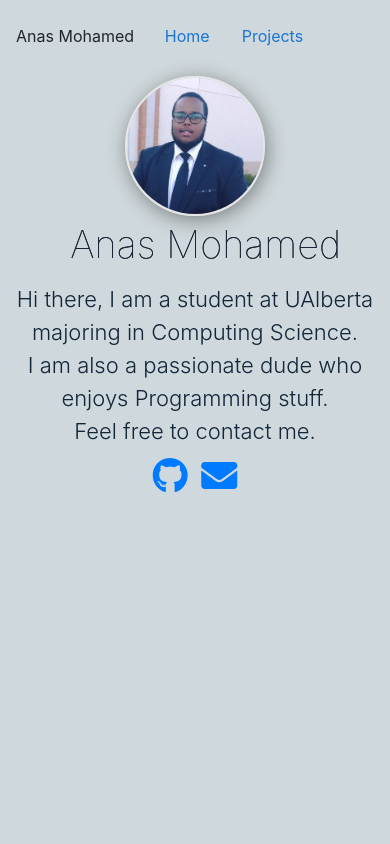
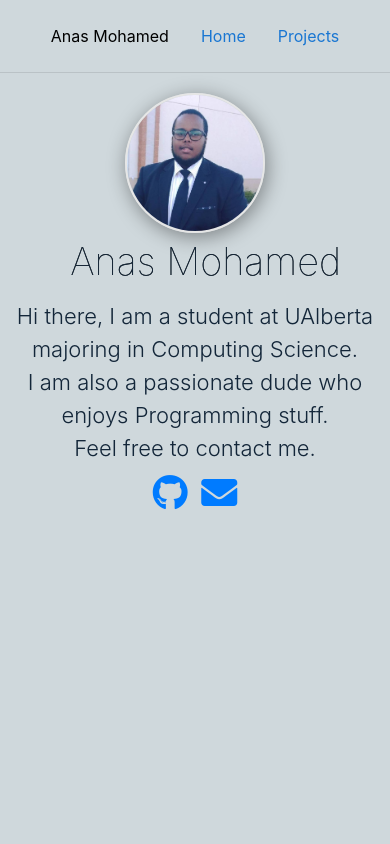
Before and after one commit to R-KUMAR-JAIN/personal-website-flask, a Flask app: page / in a window 390 px wide. Run offline with Flask 2, Linux system fonts and the light colour scheme; some libraries are stand-ins or nearby versions.

Commit message:
Fixed Navbar shifting plus some Typos

```diff
--- a/static/css/findyourmla.css
+++ b/static/css/findyourmla.css
@@ -7,7 +7,6 @@ body, html {
 body {
 	text-align: center;
 	background: #CFD8DC;
-	box-shadow: inset 0px 0px 10px #1a1a1a;
 }
 
 .site-wrapper-inner {
--- a/static/css/index.css
+++ b/static/css/index.css
@@ -1,15 +1,12 @@
 body, html {
-    height: 100%
-    margin: 0;
+    height: 100%;
+    min-width: 100%;
+	margin: 0px auto;
 }
 
 body {
 	background: #CFD8DC;
 	text-align: center;
-}
-
-.site-wrapper {
-	width: 100%;
 }
 
 .tab-content {
@@ -35,6 +32,7 @@ body {
 }
 
 #Projects {
+	position: flex;
 	opacity: 1;
 	animation-name: fadeInOpacity;
 	animation-iteration-count: 1;
@@ -90,6 +88,11 @@ body {
 	}
 }
 @media only screen and (max-width: 768px){
+	.proj_img {
+		width: 280px;
+		height: 200px;
+	}
+
 	.cover-heading {
 		display: grid;
 	}
--- a/static/css/navbar.css
+++ b/static/css/navbar.css
@@ -1,9 +1,8 @@
 /* The Navigation at the top of the website */
-
-.justify-content-start {
-	position: fixed;
-	left: 50px;
-	}
+.justify-content-center{
+    max-width: 100%;
+    min-width: 1920px;
+}
 
 .nav-item {
 	margin-top: 1em;
@@ -15,19 +14,14 @@ a:hover {
 }
 
 .nav-link {
+	position: relative;
 	color: #1976D2;
 }
 
-@media (max-width: 768px){
-	body {
-		box-shadow: unset 0px 0px 10px #1a1a1a;
+@media only screen and (max-width: 1919px){
+	.justify-content-center{
+		max-width: 100%;
+		min-width: 0px;
 	}
 
-	.justify-content-start {
-		left: 0px;
-	}
-
-	.justify-content-center{
-		margin-left: 20%;
-	}
 }
--- a/templates/home.html
+++ b/templates/home.html
@@ -25,12 +25,10 @@
 	</head>
 	<body>
 		<div class="site-wrapper">
-			<ul class="nav justify-content-start">
+			<ul class="nav justify-content-center">
 				<li class="nav-item">
-					<a class="nav-link text">Anas Mohamed</a>
+					<h style="color: black;" class="nav-link brand" >Anas Mohamed</h>
 				</li>
-			</ul>
-			<ul class="nav justify-content-center">
 				<li class="nav-item">
 					<a class="nav-link active" data-toggle="pill" id="Link1" href="#Home">Home</a>
 				</li>
@@ -38,11 +36,11 @@
 					<a class="nav-link" data-toggle="pill" id="Link2" href="#Projects">Projects</a>
 				</li>
 			</ul>
+			<hr>
 
 			<!-- Site content -->
 			<div class="tab-content">
 				<div id="Home" class="tab-pane active">
-
 					<div class="cover-container">
 						<div class="inner-cover">
 							<img src="../static/me.jpg" class="image">
@@ -60,10 +58,9 @@
 							</div>
 						</div>
 					</div>
+				</div>
 
-				</div>
 				<div id="Projects" class="tab-pane">
-					<hr>
 					<p><u>SPAW:</u><br>
 						An Unoffical Streamable Python API Wrapper(SPAW). <br>
 						Streamable has a straight forward API, but there is a lack of up to date API Wrappers for it. <br>
@@ -73,6 +70,7 @@
 					</p>
 					<img style="border: solid 2px #b3b3b3;" src="../static/spaw.png" class="proj_img">
 					<hr>
+
 					<form method="GET" action="/findyourmla">
 						<p><u>Find Your MLA:</u><br/>
 							A python Flask app that displays the MLA of a selected District in Alberta. <br/>
@@ -81,8 +79,9 @@
 							<a href="{{url_for('findyourmla')}}">Application </a>| <a href="https://github.com/amohamed11/Find-Your-MLA">GitHub</a> <br/>
 						</p>
 					</form>
-					<img style="border: solid 2px #b3b3b3;" src="../static/findyourmla.png" class="proj_img">
+					<img style="max-width: 691px; max-height: 574px; border: solid 2px #b3b3b3;" src="../static/findyourmla.png" class="proj_img">
 					<hr>
+
 					<p><u>Facebook Mirror Bot:</u><br>
 						A Reddit bot that posts a Streamable mirror of Facebook videos submissions. <br>
 						The bot also just so happens to most a picture of a random cat gif. <br>
@@ -94,10 +93,9 @@
 					<hr>
 				</div>
 
+
+			</div>
 			<!-- End of Site Content -->
-        <!--- End of Container div-->
-	  	</div>
-      <!--- End of Site-Wrapper Inner div-->
 		</div>
 	<!--- End of Site-Wrapper div-->
 	</body>
```
Also changed, not shown: templates/findyourmla.html (+7 -12 lines). Lines whose indentation alone changed are shown as unchanged.
